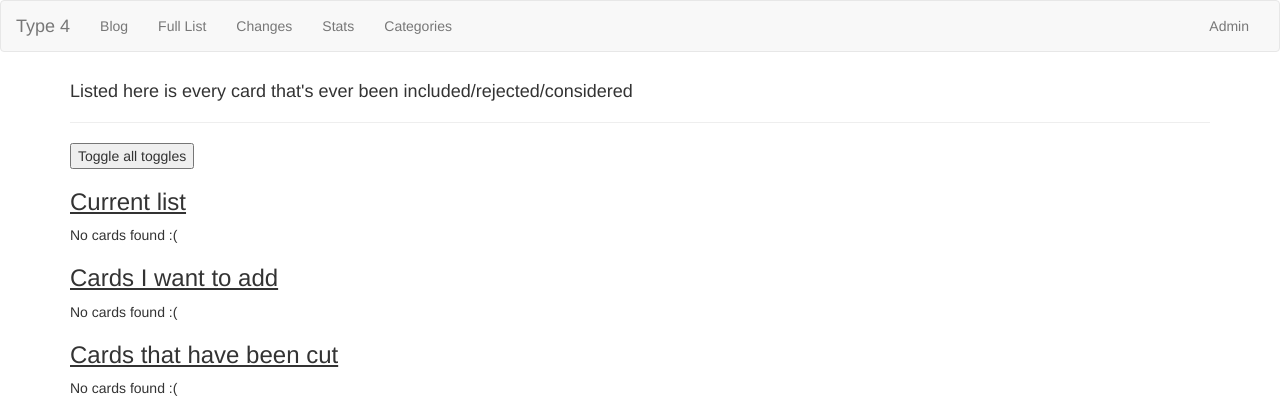
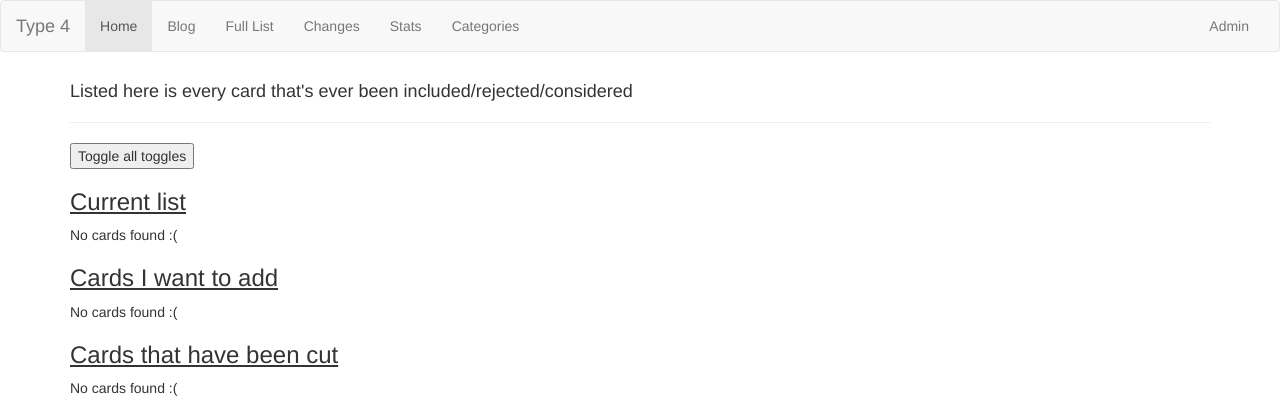
Before and after one commit to mpaulweeks/type4stack, a Django app: page /list/ in a window 1280 px wide. Shown: the top 418 px of the page. Run offline with Django 3.2, Linux system fonts and the light colour scheme; data that the repository does not hold is empty; parts of the project's set-up code (start-up, migrations or seed data) failed here and were passed over; some libraries are stand-ins or nearby versions.

Commit message:
add js, derp

```diff
--- a/type4/templates/type4/base.html
+++ b/type4/templates/type4/base.html
@@ -7,6 +7,7 @@
     </title>
 
     <link rel="stylesheet" href="//maxcdn.bootstrapcdn.com/bootstrap/3.2.0/css/bootstrap.min.css"/>
+    <script scr="//netdna.bootstrapcdn.com/bootstrap/3.1.1/js/bootstrap.min.js"></script>
 	<script src="https://ajax.googleapis.com/ajax/libs/jquery/1.7.1/jquery.min.js"></script>
 
     {% load staticfiles %}
@@ -39,16 +40,15 @@
 				</button>
 				<a class="navbar-brand" href="{% url 'type4:index' %}">Type 4</a>
 			</div>
-
 			<div class="collapse navbar-collapse" id="navbar">
 				<ul class="nav navbar-nav navbar-left">
+					<li class="active"><a href="./Index.html">Home</a></li>
 					<li><a href="http://blog.type4stack.com">Blog</a></li>
 					<li><a href="{% url 'type4:all_cards' %}">Full List</a></li>
 					<li><a href="{% url 'type4:changes' %}">Changes</a></li>
 					<li><a href="{% url 'type4:stats' %}">Stats</a></li>
 					<li><a href="{% url 'type4:filter' %}">Categories</a></li>
 				</ul>
-
 				<ul class="nav navbar-nav navbar-right">
 					<li><a href="/admin/">Admin</a></li>
 				</ul>
```
